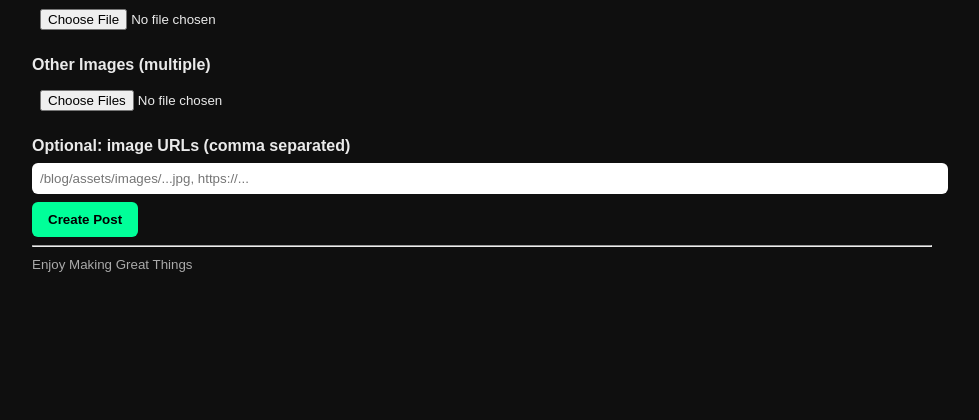
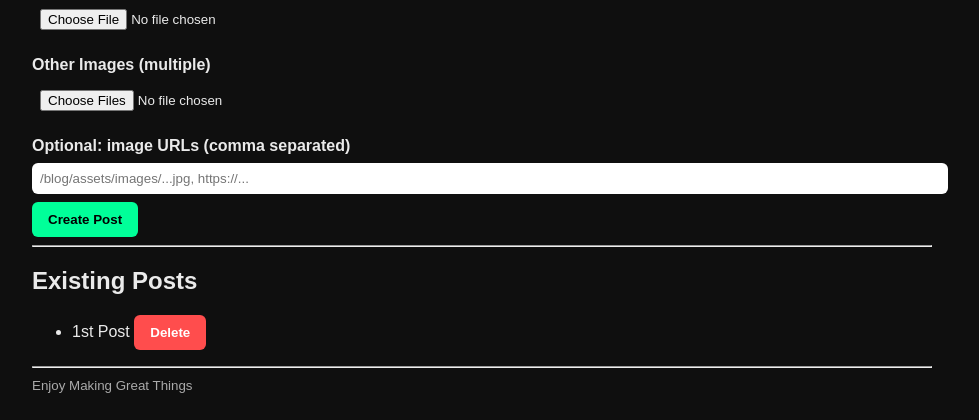
Before and after one commit to Mahdiyasser/website-template, a PHP site: page /blog/cms/index.php in a window 1280 px wide. Shown: the part 716-1136 px from the top of the page, without its empty margins (158-1137 px from the left). Before the commit the page ends 988 px from the top, so only its background shows below. Run offline with PHP 8.4, Linux system fonts and the light colour scheme.

Commit message:
added delete option to cms

```diff
--- a/blog/cms/index.php
+++ b/blog/cms/index.php
@@ -1,5 +1,5 @@
 <?php
-// Post Maker - Absolute /blog/ Path Edition
+// Post Maker - Absolute
 // by Mahdi & ChatGPT
 
 ini_set('display_errors', 1);
@@ -34,7 +34,44 @@ if(count($errors) === 0 && !is_writable($postsDir)) $errors[] = "Posts folder no
 if(count($errors) === 0 && !is_writable($imagesBase)) $errors[] = "Images base folder not writable: $imagesBase";
 if(count($errors) === 0 && !is_writable($jsonFile)) $errors[] = "JSON file not writable: $jsonFile";
 
-if($_SERVER['REQUEST_METHOD'] === 'POST' && count($errors) === 0){
+// === DELETE POST ===
+if($_SERVER['REQUEST_METHOD'] === 'POST' && isset($_POST['delete_post']) && !empty($_POST['delete_post'])){
+    $slugToDelete = $_POST['delete_post'];
+
+    // Read posts.json
+    $postsArr = json_decode(file_get_contents($jsonFile), true);
+    if(!is_array($postsArr)) $postsArr = [];
+
+    $found = false;
+    foreach($postsArr as $i => $post){
+        $basename = pathinfo($post['file'] ?? '', PATHINFO_FILENAME);
+        if($basename === $slugToDelete){
+            $found = true;
+
+            // Delete post HTML file
+            $postFilePath = $postsDir . '/' . $slugToDelete . '.html';
+            if(file_exists($postFilePath)) unlink($postFilePath);
+
+            // Delete post images folder
+            $postImagesDir = $imagesBase . '/' . $slugToDelete;
+            if(is_dir($postImagesDir)){
+                $files = glob($postImagesDir . '/*');
+                foreach($files as $f) if(is_file($f)) unlink($f);
+                rmdir($postImagesDir);
+            }
+
+            // Remove from posts.json
+            array_splice($postsArr, $i, 1);
+            file_put_contents($jsonFile, json_encode($postsArr, JSON_PRETTY_PRINT));
+            $message = "🗑️ Post '$slugToDelete' deleted successfully!";
+            break;
+        }
+    }
+    if(!$found) $errors[] = "Post not found: $slugToDelete";
+}
+
+// === CREATE POST ===
+if($_SERVER['REQUEST_METHOD'] === 'POST' && !isset($_POST['delete_post']) && count($errors) === 0){
     $title = trim($_POST['title'] ?? '');
     $date = trim($_POST['date'] ?? date('Y-m-d'));
     $time = trim($_POST['time'] ?? date('H:i'));
@@ -234,7 +271,7 @@ HTML;
 <html lang="en">
 <head>
 <meta charset="utf-8"><meta name="viewport" content="width=device-width,initial-scale=1">
-<title>Fucked Up CMS</title>
+<title>CMS</title>
 <style>
 body{font-family:'Poppins',sans-serif;background:#0f0f0f;color:#eaeaea;padding:18px;}
 .container{max-width:900px;margin:0 auto;}
@@ -288,6 +325,29 @@ if(count($errors)>0){
 
 <button type="submit">Create Post</button>
 </form>
+
+<hr>
+<h2>Existing Posts</h2>
+<?php
+$postsArr = json_decode(file_get_contents($jsonFile), true);
+if(is_array($postsArr) && count($postsArr) > 0){
+    echo '<ul>';
+    foreach($postsArr as $p){
+        $slug = pathinfo($p['file'], PATHINFO_FILENAME);
+        $title = htmlspecialchars($p['title']);
+        echo '<li style="margin-bottom:6px;">';
+        echo "$title ";
+        echo '<form method="POST" style="display:inline;" onsubmit="return confirm(\'Delete this post?\');">';
+        echo '<input type="hidden" name="delete_post" value="'.$slug.'">';
+        echo '<button type="submit" style="background:#ff4d4d;color:#fff;">Delete</button>';
+        echo '</form></li>';
+    }
+    echo '</ul>';
+}else{
+    echo '<p>No posts yet.</p>';
+}
+?>
+
 <hr>
 <small>Enjoy Making Great Things</small>
 </div>
```
